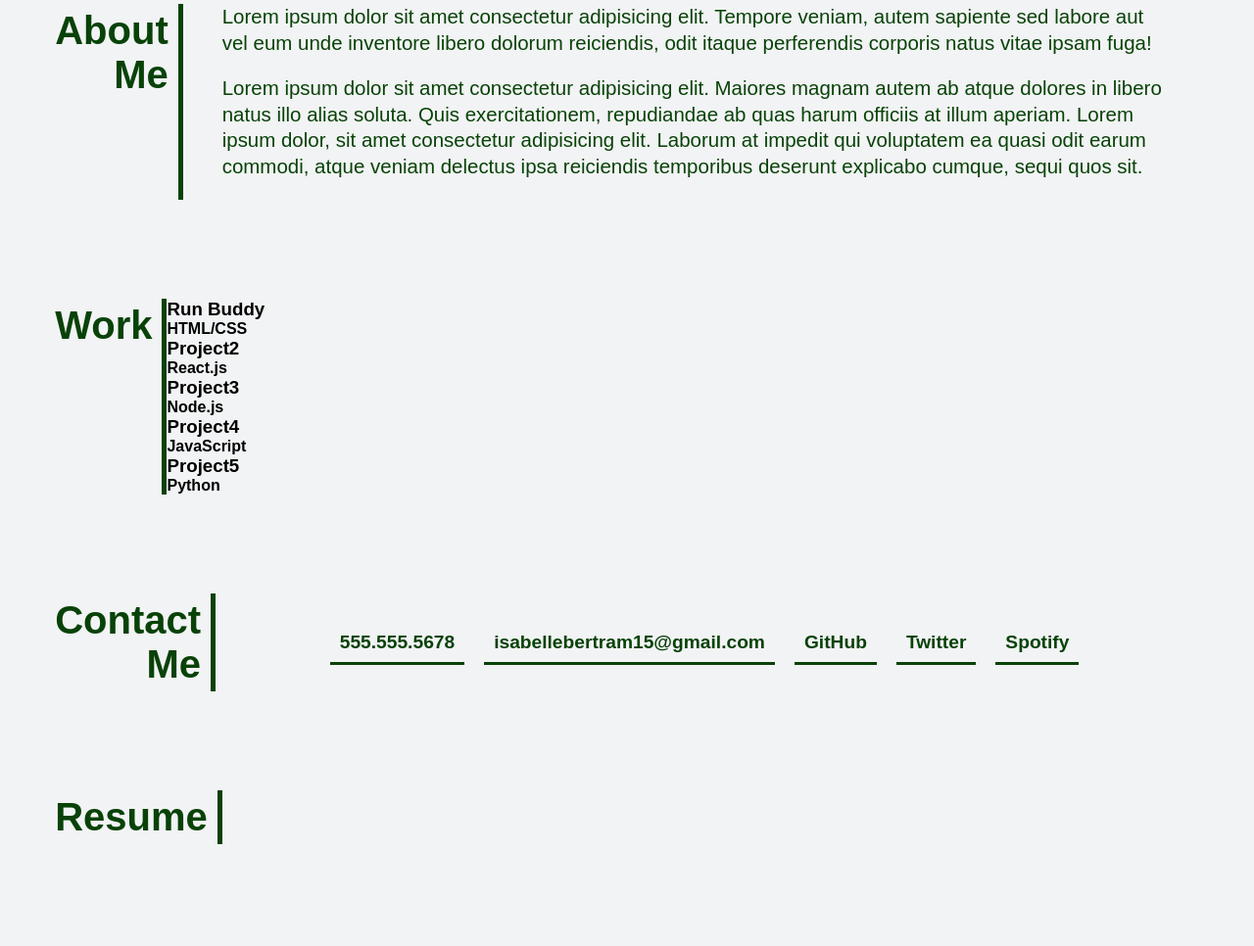
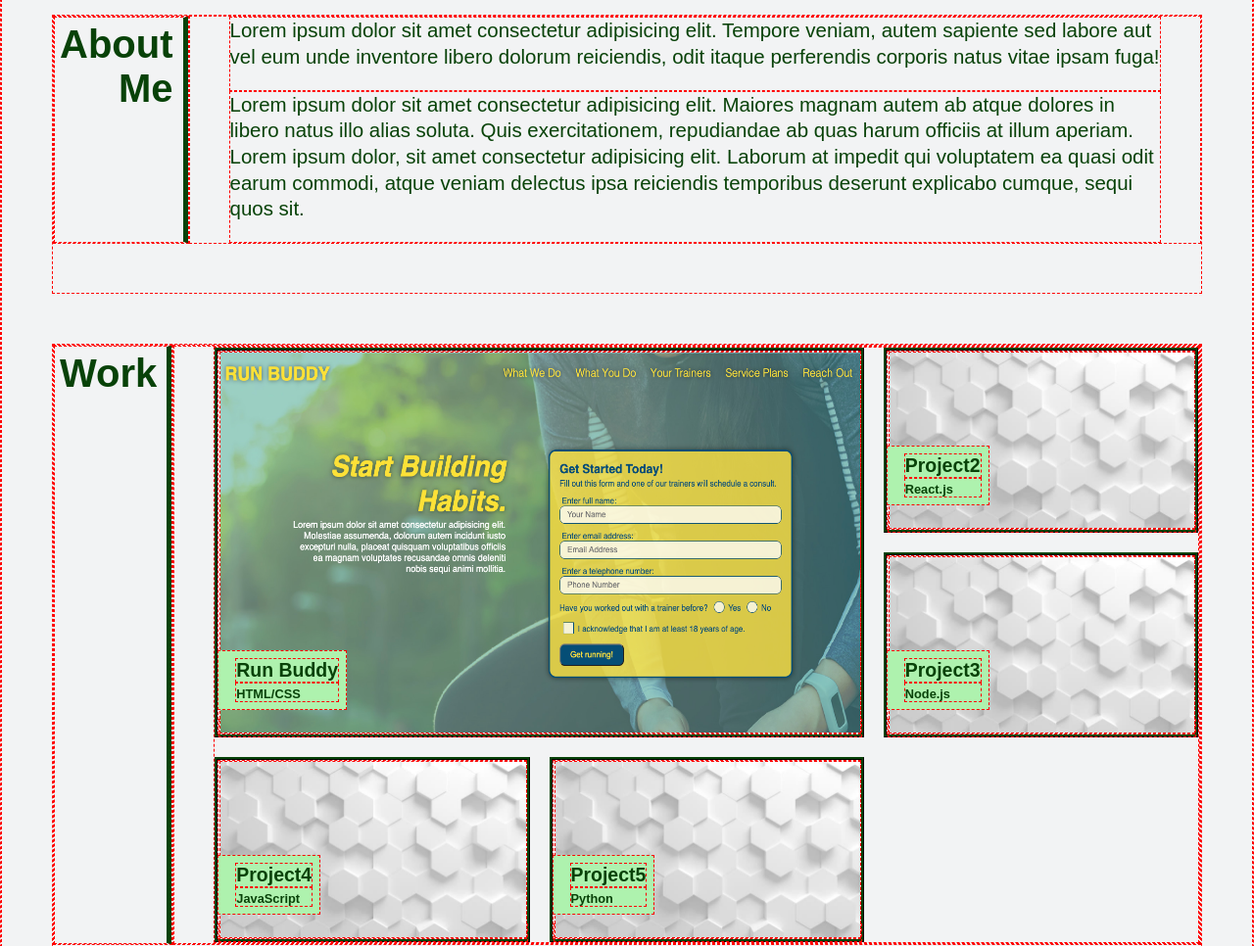
Before and after one commit to IsiBee/portfolio-challenge, a plain HTML site: page index.html in a window 1280 px wide. Shown: the part 792-1758 px from the top of the page at 98% size. Drawn offline with Linux system fonts and the light colour scheme.

Commit message:
Added Work section styling

```diff
--- a/assets/css/style.css
+++ b/assets/css/style.css
@@ -4,6 +4,7 @@
     margin: 0;
     padding: 0;
     box-sizing: border-box;
+    border: 1px dashed red;
 }
 
 :root {
@@ -164,6 +165,62 @@ ul li a {
 
 /* Begin Work Styling */
 
+.project-grid-wrapper {
+    display: flex;
+    padding-left: 40px;
+    justify-content: center;
+}
+
+.grid-container {
+    display: grid;
+    grid-template-columns: repeat(3 1fr);
+    grid-template-rows: repeat(3 1fr);
+    grid-gap: 20px;
+}
+
+.grid-item {
+    display: flex;
+    border: 3px ridge var(--dark);
+}
+
+.grid-img img {
+    width: 100%;
+    height: 100%;
+}
+
+.grid-item.feature-project {
+    grid-column: 1 / 3;
+    grid-row: 1 / 3;
+}
+
+.grid-item.project-2 {
+    grid-column: 3 / 4;
+    grid-row: 1 / 2;
+}
+
+.text {
+    position: absolute;
+    background-color: var(--light);
+    color: var(--dark);
+    display: flex;
+    padding: 7px;
+    display: flex;
+    align-self: flex-end;
+    margin-bottom: 25px;
+    flex-direction: column;
+    font-size: 1.3vw;
+    text-align: left;
+}
+
+.text h3 {
+    margin-left: 10px;
+}
+
+.text h4 {
+    font-size: 1vw;
+    padding-top: 3px;
+    margin-left: 10px;
+}
 
 
 
--- a/index.html
+++ b/index.html
@@ -82,38 +82,54 @@
             <div class="project-grid-wrapper">
                 <div class="grid-container">
                     <div class="grid-item feature-project">
-                        <a href="https://isibee.github.io/run-buddy/"></a>
+                        <div class="grid-img">
+                            <a href="https://isibee.github.io/run-buddy/"><img src="./assets/images/Feature-Project.jpg"
+                                    alt="thumbnail of the Run-Buddy homepage" /> </a>
+                        </div>
                         <div class="text">
                             <h3>Run Buddy</h3>
                             <h4>HTML/CSS</h4>
                         </div>
-
                     </div>
                     <div class="grid-item project-2">
-                        <a href="https://isibee.github.io/accessibility-challenge/"></a>
+                        <div class="grid-img">
+                            <a href="https://isibee.github.io/accessibility-challenge/"><img
+                                    src="./assets/images/Background_Image.jpg"
+                                    alt="thumbnail of a generic image of hexagons" /></a>
+                        </div>
                         <div class="text">
                             <h3>Project2</h3>
                             <h4>React.js</h4>
                         </div>
                     </div>
                     <div class="grid-item project-3">
-                        <a href="https://isibee.github.io/run-buddy/"></a>
+                        <div class="grid-img">
+                            <a href="https://isibee.github.io/run-buddy/"><img
+                                    src="./assets/images/Background_Image.jpg"
+                                    alt="thumbnail of a generic image of hexagons" /></a>
+                        </div>
                         <div class="text">
                             <h3>Project3</h3>
                             <h4>Node.js</h4>
                         </div>
                     </div>
                     <div class="grid-item project-4">
-
-                        <a href="https://isibee.github.io/run-buddy/"></a>
+                        <div class="grid-img">
+                            <a href="https://isibee.github.io/run-buddy/"><img
+                                    src="./assets/images/Background_Image.jpg"
+                                    alt="thumbnail of a generic image of hexagons" /></a>
+                        </div>
                         <div class="text">
                             <h3>Project4</h3>
                             <h4>JavaScript</h4>
                         </div>
                     </div>
                     <div class="grid-item project-5">
-
-                        <a href="https://isibee.github.io/run-buddy/"></a>
+                        <div class="grid-img">
+                            <a href="https://isibee.github.io/run-buddy/"><img
+                                    src="./assets/images/Background_Image.jpg"
+                                    alt="thumbnail of a generic image of hexagons" /></a>
+                        </div>
                         <div class="text">
                             <h3>Project5</h3>
                             <h4>Python</h4>
```
